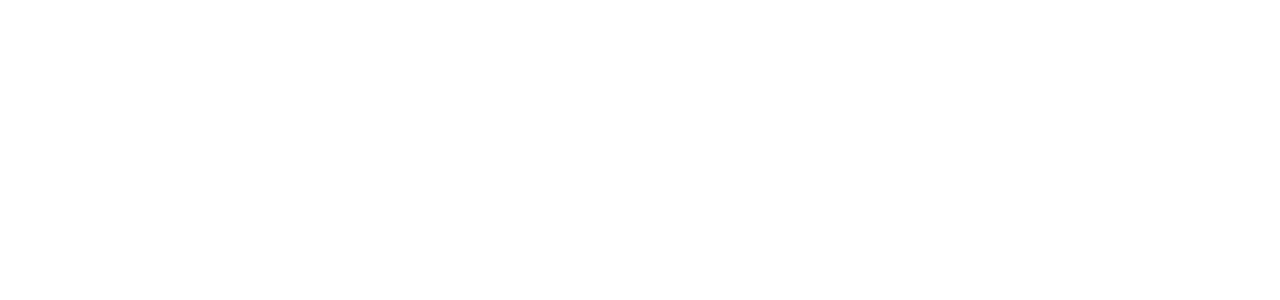
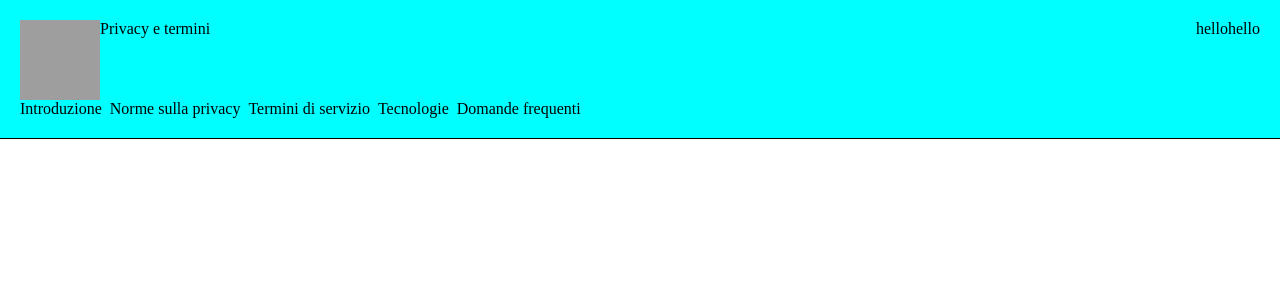
Before and after one commit to GiuliaRosignoli/php-google-faq, a PHP site: page / in a window 1280 px wide. Before the commit the part shown is empty. Shown: the top 300 px of the page. Run offline with PHP 8.4, Linux system fonts and the light colour scheme; grey boxes are pictures that could not be loaded.

Commit message:
structure

```diff
--- a/index.php
+++ b/index.php
@@ -4,11 +4,53 @@
     <meta charset="UTF-8">
     <meta http-equiv="X-UA-Compatible" content="IE=edge">
     <meta name="viewport" content="width=device-width, initial-scale=1.0">
+    <!-- Style -->
+    <link rel="stylesheet" href="./style/style.css">
+    <!-- / Style -->
     <title>Google Faq</title>
 </head>
 <body>
+    <!--Header -->
+    <header>
+    <div class="container">
+        <div class="upper-header flex">
+            <img src="./style/img/logo.png" alt="Google logo">
+            <div>Privacy e termini</div>
+            <div class="filler"></div>
+            <div class="icon">hello</div>
+            <div class="image">hello</div>
+        </div>
+        <div class="lower-header flex">
+            <div class="menu"><a href="#">Introduzione</a></div>
+            <div class="menu"><a href="#">Norme sulla privacy</a></div>
+            <div class="menu"><a href="#">Termini di servizio</a></div>
+            <div class="menu"><a href="#">Tecnologie</a></div>
+            <div class="menu"><a href="#">Domande frequenti</a></div>
+        </div>
+    </div>
+    </header>
+
+    <!-- / Header -->
+
+    <!--Main -->
+
+    <main>
+        <div class="second-container"> <!--PHP SECTION HERE -->
 
 
 
+
+
+
+
+
+
+
+
+        </div>
+    </main>
+
+    <!--/Main -->
+
 </body>
 </html>
--- /dev/null
+++ b/style/style.css
@@ -0,0 +1,52 @@
+
+/* General */
+
+* {
+    margin: 0;
+    padding: 0;
+    box-sizing: border-box;
+}
+
+.container {
+    background-color: aqua;
+}
+
+img {
+    width: 80px;
+    height: 80px;
+}
+
+a {
+    text-decoration: none;
+    color: inherit;
+}
+
+/* Utilities */
+
+.flex {
+    display: flex;
+}
+
+.filler {
+    flex-grow: 1;
+}
+
+
+
+/* Header -menu */
+
+.container {
+    padding: 20px;
+    border-bottom: 1px solid black;
+}
+
+.menu {
+    padding-right: 8px;
+}
+
+/* Second container */
+
+.second-container {
+    width: 1200px;
+    margin: 0 auto;
+}
```
Also changed, not shown: style/logo.png (added).
